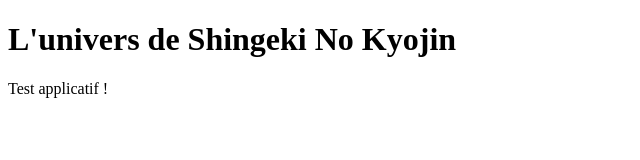
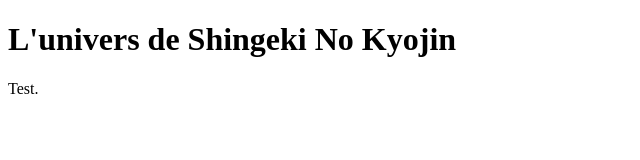
Before and after one commit to Amkeos02134/lab-git-mastering-discover, a plain HTML site: page univers-snk.html in a window 1280 px wide. Shown: the full height of the page, 0-640 px from the left. Drawn offline with Linux system fonts and the light colour scheme.

Commit message:
fix: ponctuation

```diff
--- a/univers-snk.html
+++ b/univers-snk.html
@@ -8,7 +8,7 @@
 <body>
     <h1>L'univers de Shingeki No Kyojin</h1>
     <div>
-        Test applicatif !
+        Test.
     </div>
 </body>
 </html>
```
